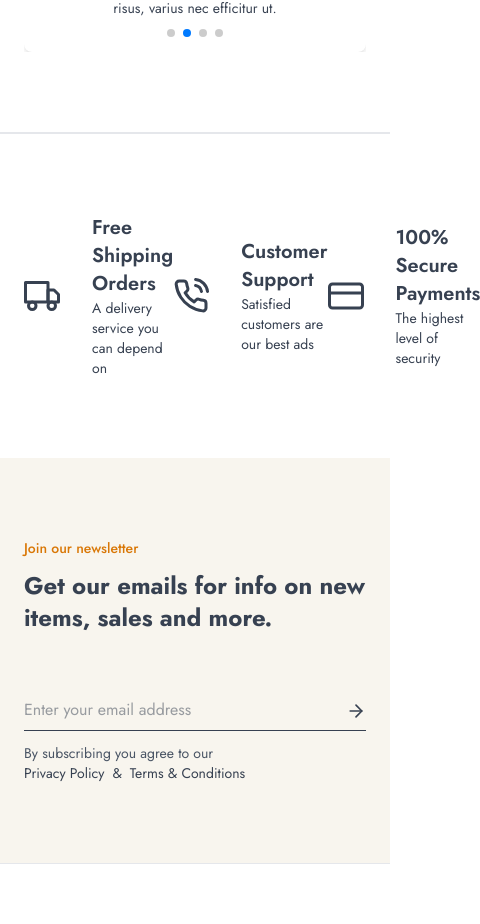
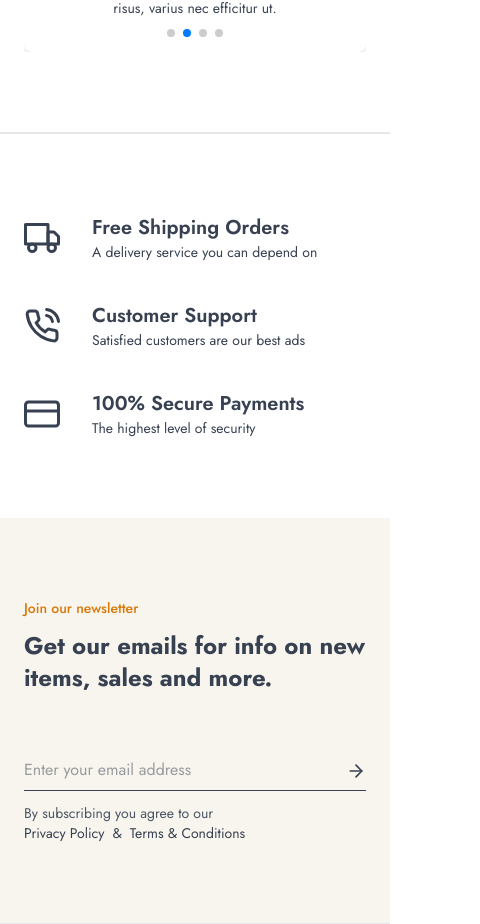
Before and after one commit to Ram-india/furniture-website, a React (Vite) app: page /about in a window 390 px wide. Shown: the part 1975-2899 px from the top of the page, 480 px wide, since content can reach past the window. Built offline with nearby package versions, Linux system fonts and the light colour scheme.

Commit message:
responsive design updated

```diff
--- a/src/components/home/Features.jsx
+++ b/src/components/home/Features.jsx
@@ -4,8 +4,9 @@ import FeatureBox from "../common/FeatureBox";
 
 function Features() {
   return (
-    <section className="max-w-7xl  mx-auto">
-      <div className=" px-6 py-20 border-t border-theme flex justify-between items-center md:grid-cols-3">
+   <section className="max-w-7xl mx-auto">
+  <div className="px-6 py-20 border-t border-theme grid grid-cols-1 gap-10 sm:grid-cols-2 md:grid-cols-3">
+
     <FeatureBox
       icon={<FiTruck />}
       title="Free Shipping Orders"
@@ -23,6 +24,7 @@ function Features() {
       title="100% Secure Payments"
       desc="The highest level of security"
     />
+
   </div>
 </section>
   );
--- a/src/components/home/Hero.jsx
+++ b/src/components/home/Hero.jsx
@@ -4,7 +4,7 @@ import hero from"/images/hero/hero.png";
 const Hero = () => {
   return (
     <section className="cream-bg h-screen flex items-center py-5 px-10 mb-5 ">
-      <div className="max-w-7xl mx-auto px-6 grid grid-cols-2 gap-10">
+      <div className="max-w-7xl mx-auto px-6 grid grid-cols-1 md:grid-cols-2  gap-10">
         <div>
           <p className="text-secondary font-semibold mb-3">
             Only The Best Furniture
--- a/src/pages/Products.jsx
+++ b/src/pages/Products.jsx
@@ -19,7 +19,7 @@ const Products = () => {
          {/* HERO */}
               <PageHeader
                 title="Product"
-                subtitle="Browse our exclusive range of furniture designed to elevate your living spaces. From modern to classic styles, find the perfect pieces that blend comfort and aesthetics. Explore now and transform your home with our curated collections."
+                subtitle="Browse our exclusive range of furniture."
               />
 
         <div className='max-w-7xl mx-auto px-6 py-14 grid grid-cols-1 lg:grid-cols-4 gap-8'>
```
Lines whose indentation alone changed are shown as unchanged.
